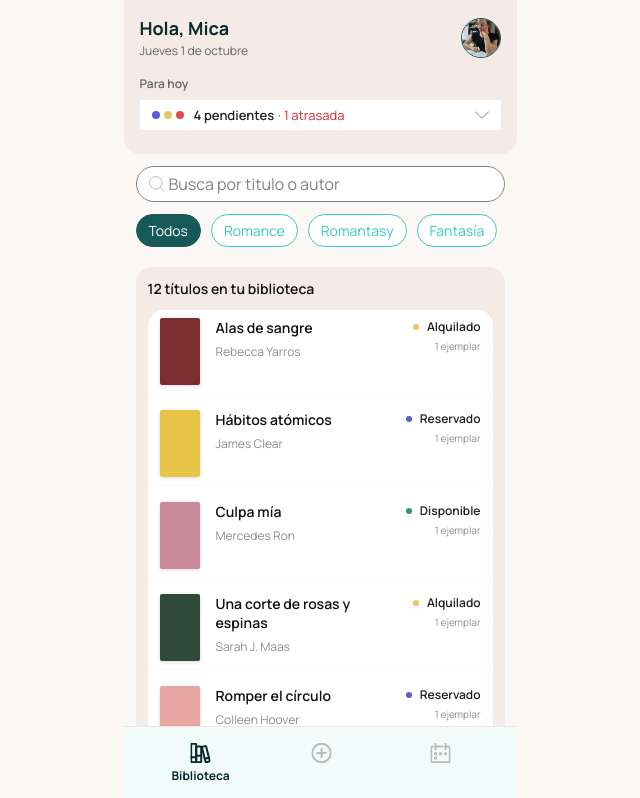
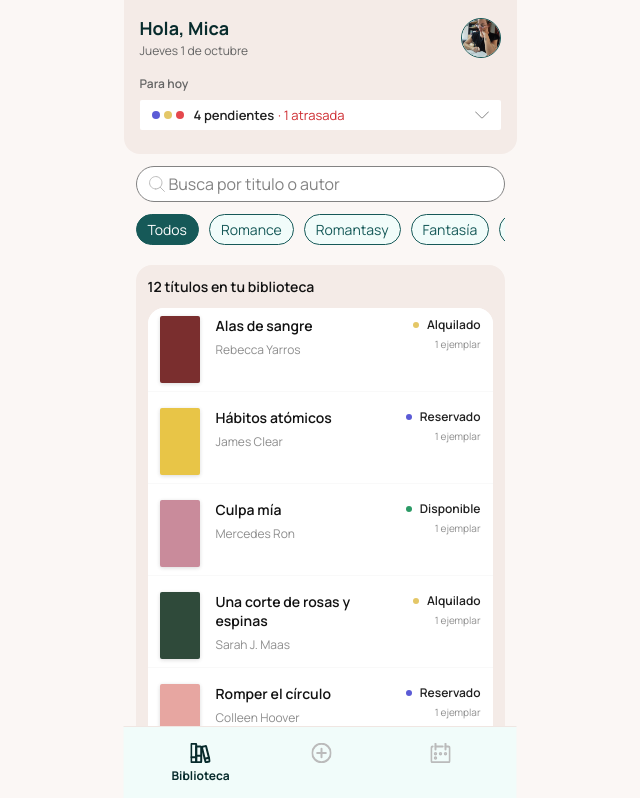
Before and after one commit to Federicovilla09/alquiler-de-libros, a React (Vite) app: page / in a window 1280 px wide. Shown: the top 798 px of the page, without its empty margins (320-960 px from the left). Built offline with nearby package versions, Linux system fonts and the light colour scheme.

Commit message:
Etapa 3: componentes Tag

```diff
--- a/src/App.jsx
+++ b/src/App.jsx
@@ -7,6 +7,8 @@ import GenreFilters from './components/GenreFilters'
 import BottomNav from './components/BottomNav'
 import Icon from './components/Icon'
 import Button from './components/Button'
+import TagStatus from './components/TagStatus'
+import TagChoice from './components/TagChoice'
 
 function App() {
   return (
--- a/src/components/GenreFilters.jsx
+++ b/src/components/GenreFilters.jsx
@@ -1,4 +1,5 @@
 import './GenreFilters.css'
+import TagFilter from './TagFilter'
 import { genres } from '../data/genres'
 
 function GenreFilters() {
@@ -7,13 +8,9 @@ function GenreFilters() {
   return (
     <div className="genre-filters">
       {genres.map((genre) => (
-        <button
-          key={genre}
-          className={genre === selected ? 'genre-chip genre-chip--selected' : 'genre-chip'}
-          aria-pressed={genre === selected}
-        >
+        <TagFilter key={genre} selected={genre === selected}>
           {genre}
-        </button>
+        </TagFilter>
       ))}
     </div>
   )
--- /dev/null
+++ b/src/components/TagChoice.css
@@ -0,0 +1,36 @@
+.tag-choice {
+  padding: calc(var(--gap-2) - 1px) calc(var(--gap-5) - 1px);
+  border: 1px solid;
+  border-radius: var(--radius-full);
+  font-family: inherit;
+  font-size: 10px;
+  white-space: nowrap;
+  cursor: pointer;
+  -webkit-tap-highlight-color: transparent;
+}
+
+.tag-choice:focus-visible {
+  outline: 2px solid var(--bg-app-11);
+  outline-offset: 0;
+}
+
+/* Tag Troppes · Type=Default */
+.tag-choice--trope {
+  background-color: var(--bg-app-2);
+  border-color: var(--bg-app-10);
+  color: var(--bg-app-10);
+}
+
+/* Tag State · Type=Default */
+.tag-choice--condition {
+  background-color: var(--white);
+  border-color: var(--gray-7);
+  color: var(--gray-11);
+}
+
+/* Type=Select, igual en los dos */
+.tag-choice--selected {
+  background-color: var(--bg-app-10);
+  border-color: var(--bg-app-10);
+  color: var(--bg-app-2);
+}
--- /dev/null
+++ b/src/components/TagChoice.jsx
@@ -0,0 +1,13 @@
+import './TagChoice.css'
+
+function TagChoice({ children, variant = 'trope', selected = false, onClick }) {
+  const classes = `tag-choice tag-choice--${variant}${selected ? ' tag-choice--selected' : ''}`
+
+  return (
+    <button type="button" className={classes} aria-pressed={selected} onClick={onClick}>
+      {children}
+    </button>
+  )
+}
+
+export default TagChoice
--- /dev/null
+++ b/src/components/TagFilter.css
@@ -0,0 +1,33 @@
+/* Type=Default */
+.tag-filter {
+  flex-shrink: 0;
+  padding: calc(var(--gap-4) - 1px) calc(var(--gap-7) - 1px);
+  border: 1px solid var(--bg-app-9);
+  border-radius: var(--radius-full);
+  background-color: var(--bg-app-1);
+  font-family: inherit;
+  font-size: 14px;
+  color: var(--bg-app-9);
+  white-space: nowrap;
+  cursor: pointer;
+  -webkit-tap-highlight-color: transparent;
+}
+
+.tag-filter:focus-visible {
+  outline: 2px solid var(--bg-app-11);
+  outline-offset: 0;
+}
+
+/* Type=Select */
+.tag-filter--selected {
+  background-color: var(--bg-app-9);
+  color: var(--white);
+}
+
+/* Type=Disabled */
+.tag-filter:disabled {
+  background-color: var(--white);
+  border-color: var(--bg-app-5);
+  color: var(--bg-app-5);
+  cursor: not-allowed;
+}
--- /dev/null
+++ b/src/components/TagFilter.jsx
@@ -0,0 +1,17 @@
+import './TagFilter.css'
+
+function TagFilter({ children, selected = false, disabled = false, onClick }) {
+  return (
+    <button
+      type="button"
+      className={selected ? 'tag-filter tag-filter--selected' : 'tag-filter'}
+      aria-pressed={selected}
+      disabled={disabled}
+      onClick={onClick}
+    >
+      {children}
+    </button>
+  )
+}
+
+export default TagFilter
--- /dev/null
+++ b/src/components/TagStatus.css
@@ -0,0 +1,22 @@
+.tag-status {
+  display: inline-block;
+  padding: var(--gap-3) var(--gap-7);
+  border-radius: var(--radius-full);
+  font-size: 10px;
+  white-space: nowrap;
+}
+
+.tag-status--available {
+  background-color: var(--success-6);
+  color: var(--success-12);
+}
+
+.tag-status--rented {
+  background-color: var(--warning-4);
+  color: var(--warning-12);
+}
+
+.tag-status--reserved {
+  background-color: var(--info-5);
+  color: var(--info-12);
+}
--- /dev/null
+++ b/src/components/TagStatus.jsx
@@ -0,0 +1,17 @@
+import './TagStatus.css'
+
+const STATUS_VARIANTS = {
+  Disponible: 'available',
+  Alquilado: 'rented',
+  Reservado: 'reserved',
+}
+
+function TagStatus({ status }) {
+  return (
+    <span className={`tag-status tag-status--${STATUS_VARIANTS[status]}`}>
+      {status}
+    </span>
+  )
+}
+
+export default TagStatus
```
